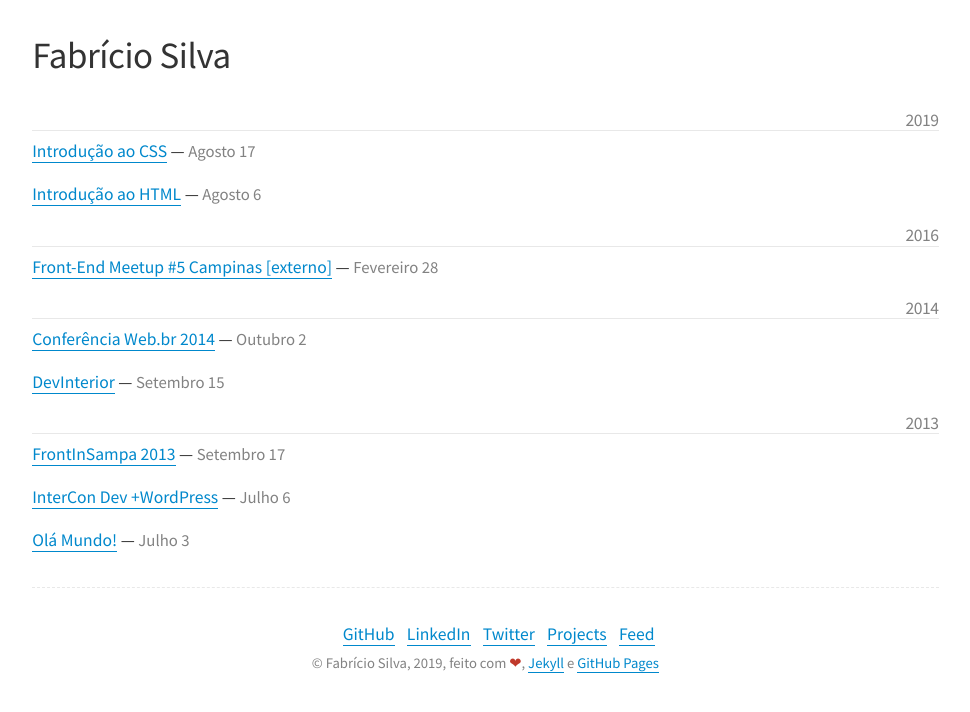
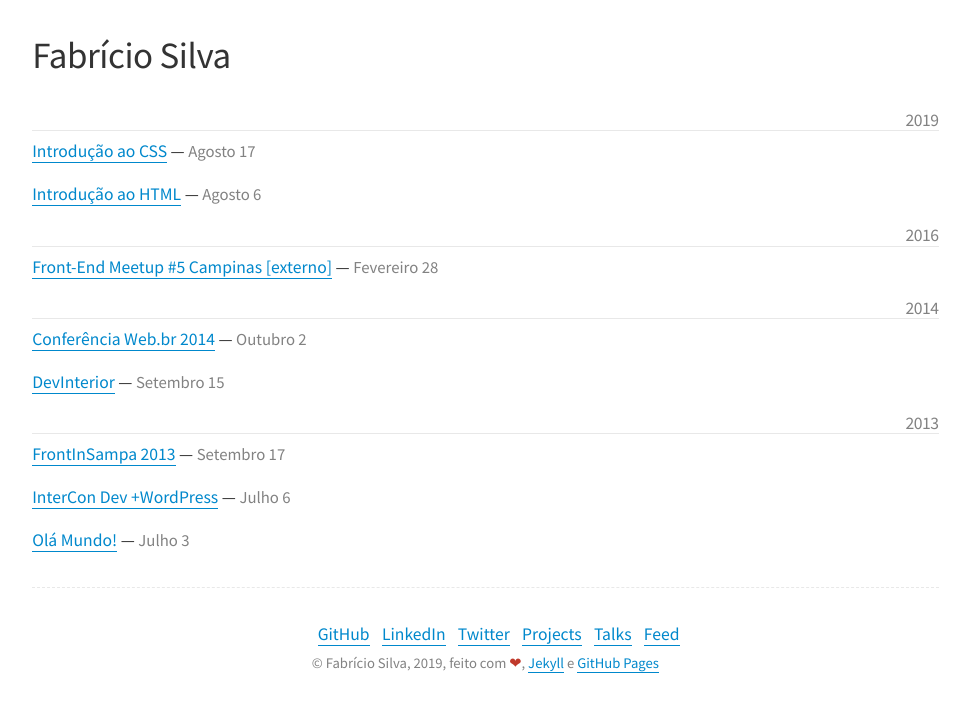
Before and after one commit to fabriciofmsilva/fabriciofmsilva.github.io, a Jekyll site: the page built from index.html, in a window 1280 px wide. Shown: the top 712 px of the page, without its empty margins (159-1129 px from the left). Built offline with Jekyll 4.4.1, drawn with Linux system fonts in a browser that asks for light colours.

Commit message:
feat(talks): add talk link

```diff
--- a/_includes/footer.html
+++ b/_includes/footer.html
@@ -13,6 +13,9 @@
       <a class="nav__link" href="/projects">Projects</a>
     </li>
     <li class="nav__item">
+      <a class="nav__link" href="/talks">Talks</a>
+    </li>
+    <li class="nav__item">
       <a class="nav__link" href="{{ "/feed.xml" | prepend: site.baseurl }}">Feed</a>
     </li>
   </ul>
```
